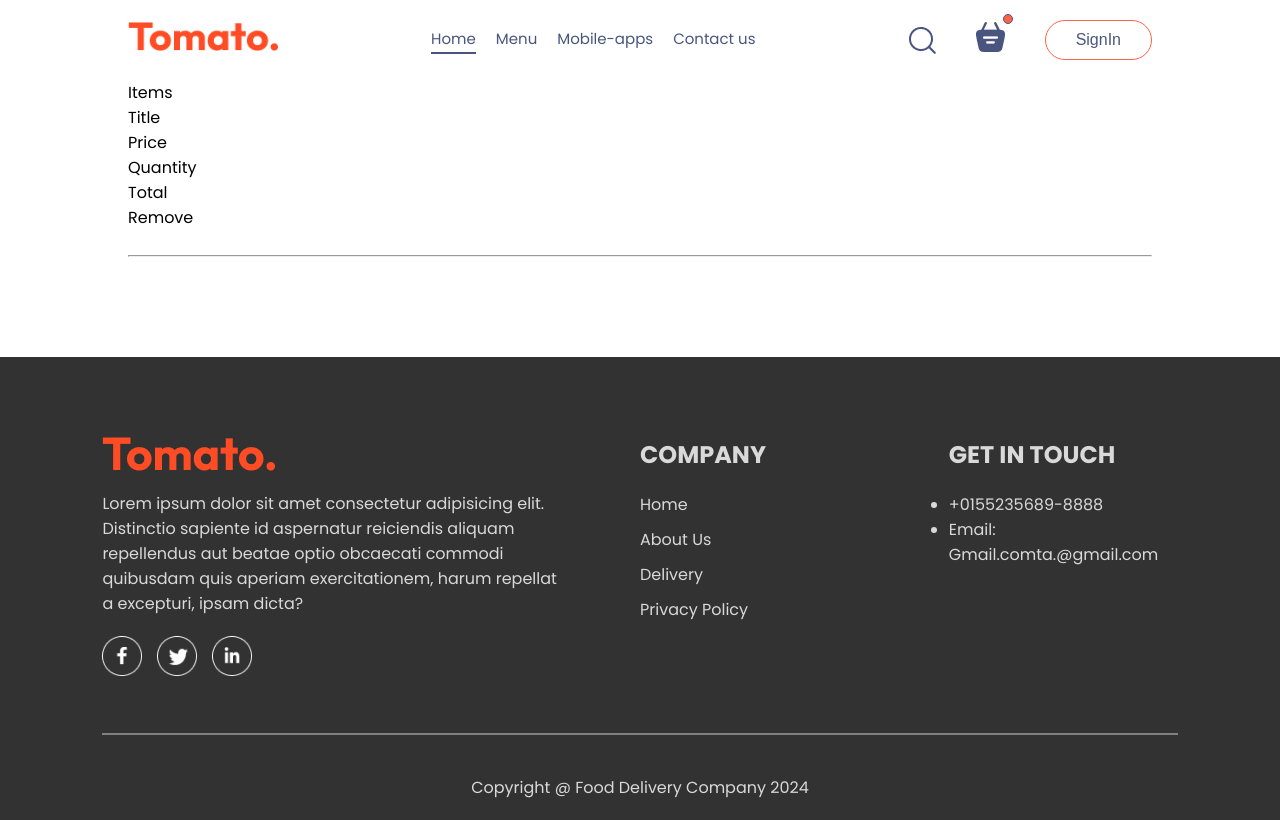
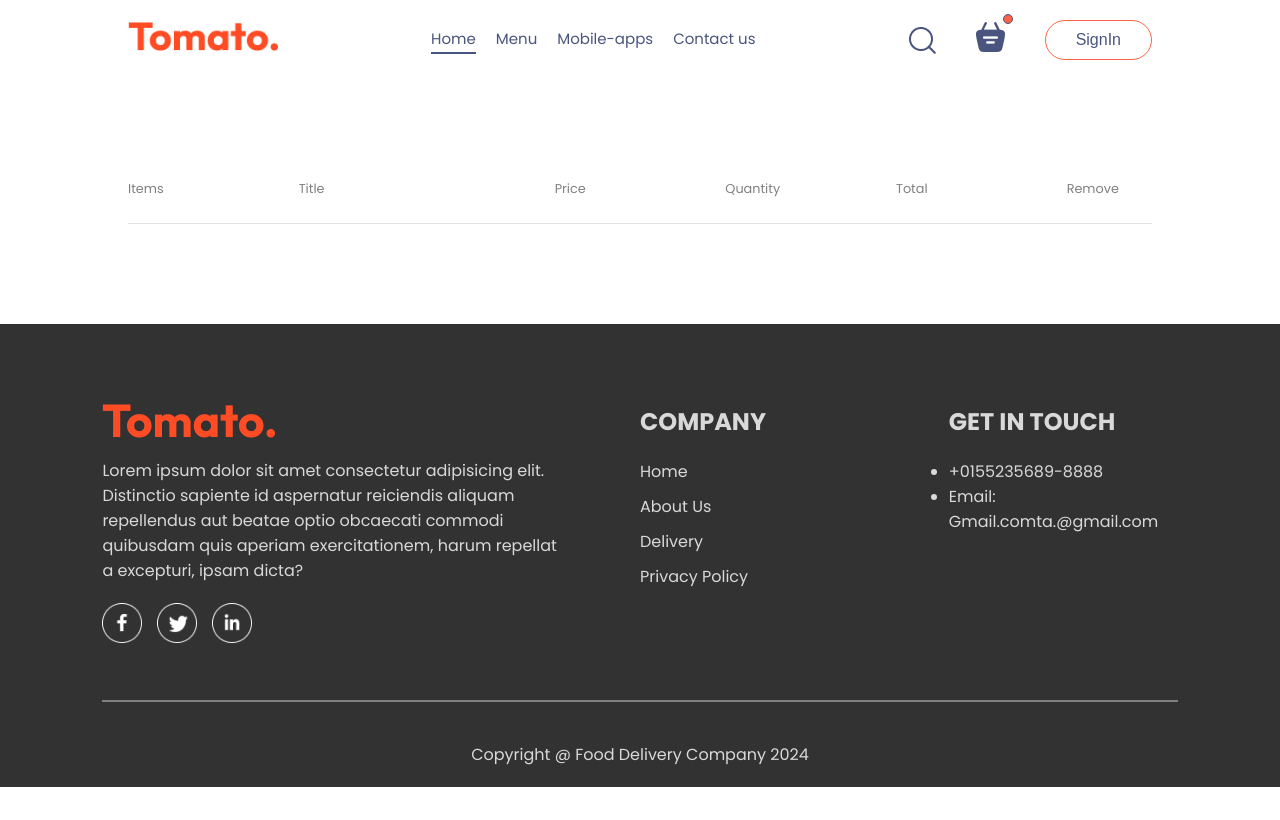
Before and after one commit to Robeeen/Food_delivery_Apps, a React (Vite) app: page /cart in a window 1280 px wide. Built offline with nearby package versions, Linux system fonts and the light colour scheme.

Commit message:
Working on add to cart page

```diff
--- a/src/pages/cart/Cart.css
+++ b/src/pages/cart/Cart.css
@@ -0,0 +1,23 @@
+.cart{
+    margin-top: 100px;
+}
+.cart-item-title{
+    display: grid;
+    grid-template-columns: 1fr 1.5fr 1fr 1fr 1fr 0.5fr;
+    align-items: center;
+    color: grey;
+    font-size: max(1vw, 12px);
+}
+.cart-item-item {
+    margin: 10px 0px;
+    color: black;
+}
+.cart-item-item img{
+    width: 50%;
+
+}
+.cart hr{
+    height: 1px;
+    background-color: #e2e2e2;
+    border: none;
+}
```
